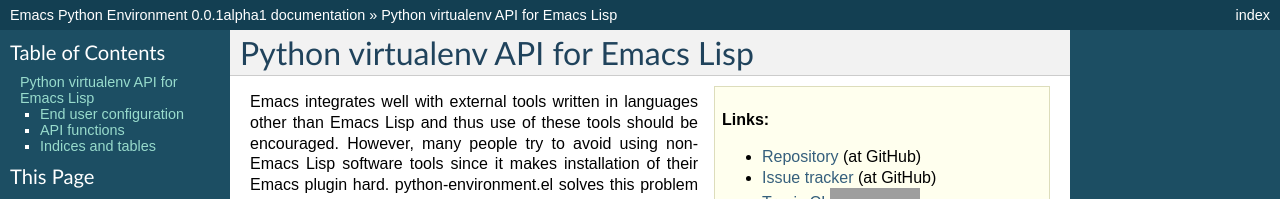
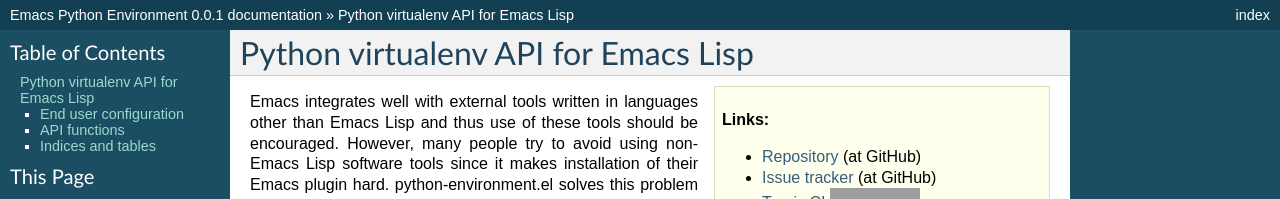
Before and after one commit to tkf/emacs-python-environment, a Sphinx documentation site: the page built from doc/source/index.rst, in a window 1280 px wide and 900 px high. Shown: the top 199 px of the window. Built offline with Sphinx 7.4.7, drawn with Linux system fonts in a browser that asks for light colours; some of the changed text lies outside the part shown; grey boxes are pictures that could not be loaded.

Commit message:
Bump to 0.0.1

```diff
--- a/doc/source/conf.py
+++ b/doc/source/conf.py
@@ -57,7 +57,7 @@
 # The short X.Y version.
 version = '0.0.1'
 # The full version, including alpha/beta/rc tags.
-release = '0.0.1alpha1'
+release = '0.0.1'
 
 # The language for content autogenerated by Sphinx. Refer to documentation
 # for a list of supported languages.
```
Also changed, not shown: 1 other file.
